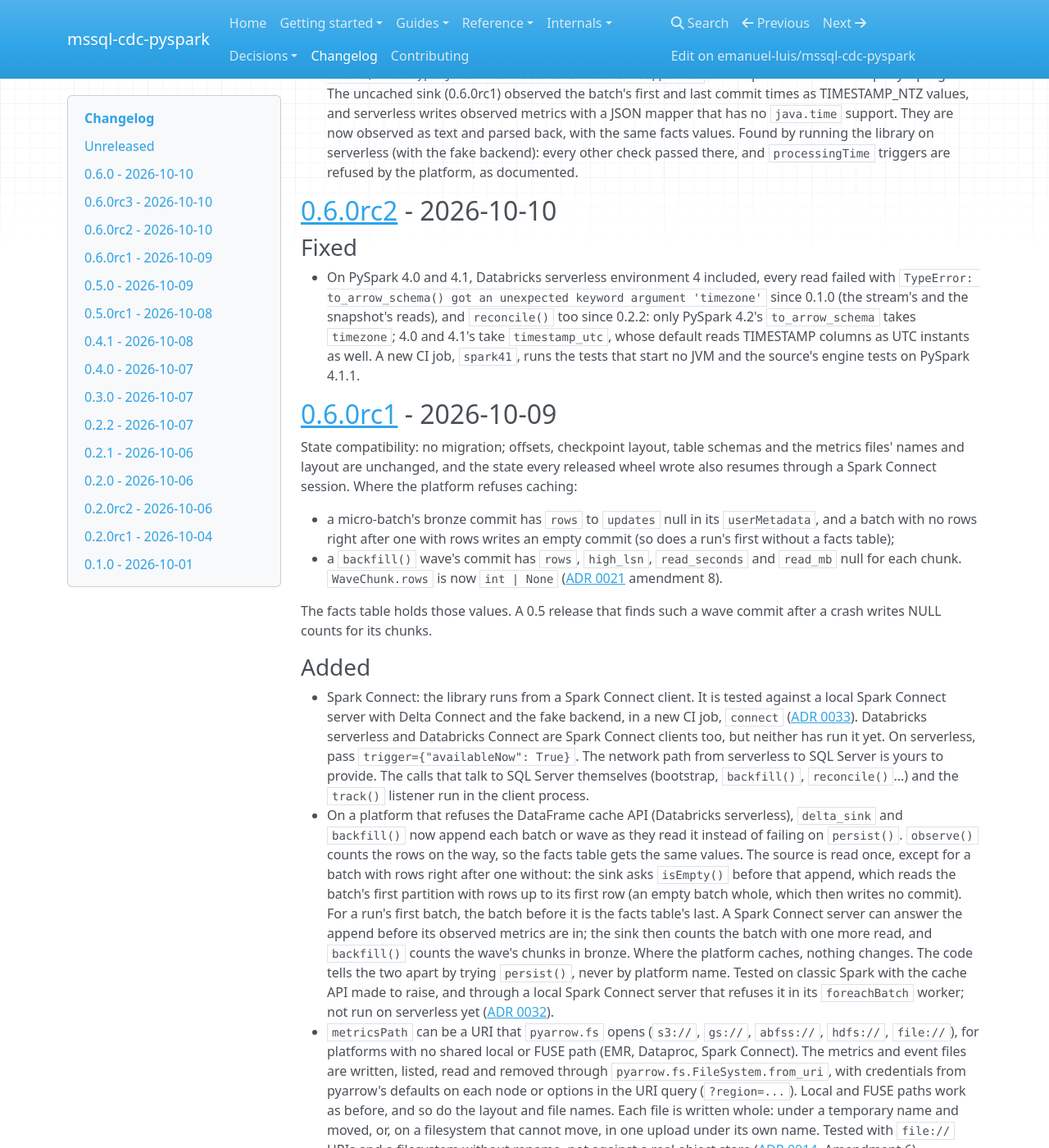
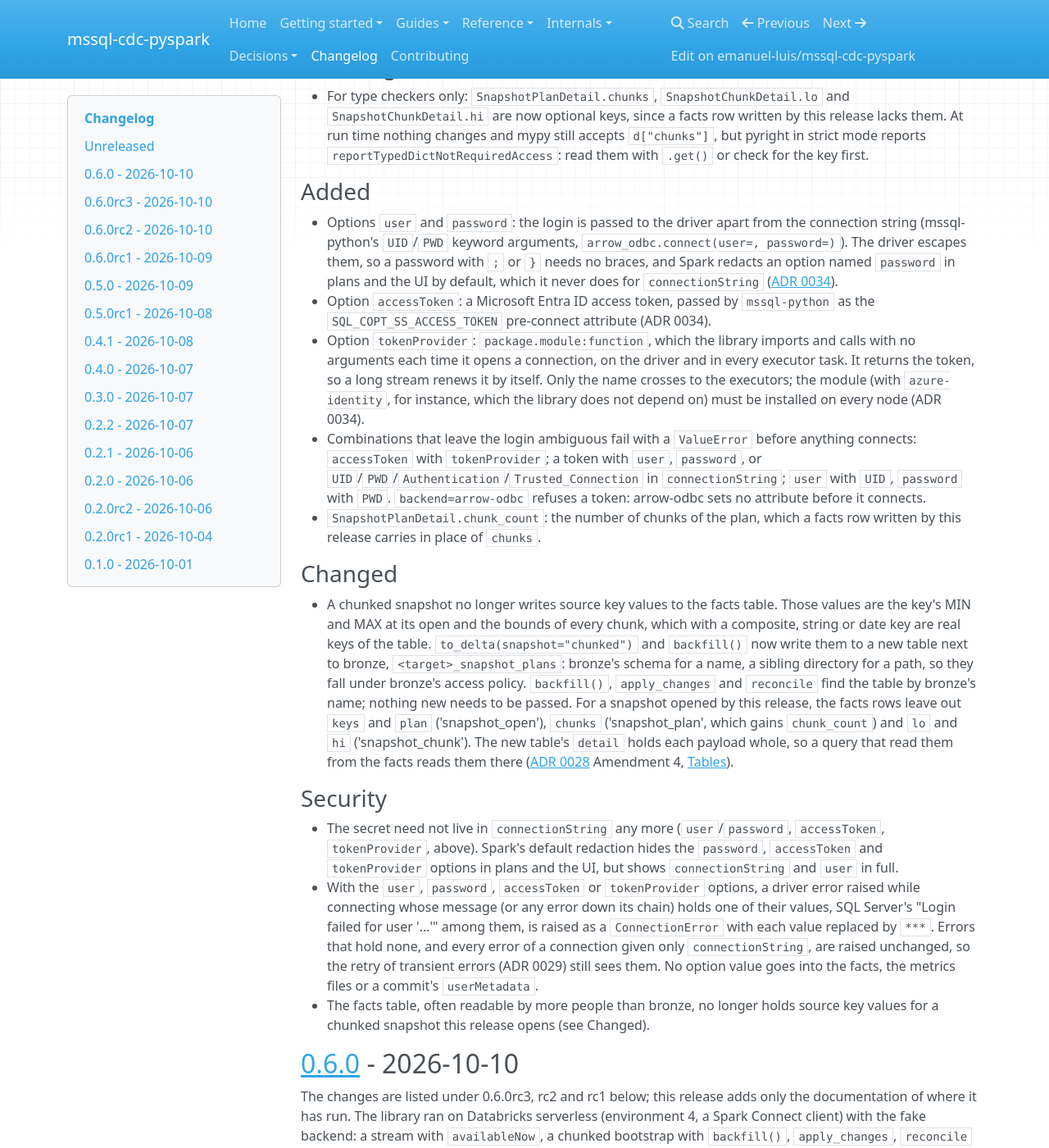
Before and after one commit to emanuel-luis/mssql-cdc-pyspark, an MkDocs documentation site: the page built from docs/changelog.md, in a window 1280 px wide and 1400 px high, scrolled down 677 px. Shown: the whole window at 82% size. Built offline with MkDocs 1.6.1, drawn with Linux system fonts in a browser that asks for light colours; nearby versions of some CDN libraries; some of the changed text lies outside the part shown.

Commit message:
docs: 0.7.0 changelog, roadmap and invariants 5 and 12; facts version 13 in the migration test

```diff
--- a/CHANGELOG.md
+++ b/CHANGELOG.md
@@ -11,6 +11,88 @@ migration path. Every release says what it does to that state in its "State
 compatibility" line.
 
 ## [Unreleased]
+
+State compatibility: offsets and checkpoints unchanged. A new table kind, the snapshot plans
+table (`<target>_snapshot_plans`, next to bronze), starts at schema version 0 with its own
+migrations module, `migrations/plans.py`; facts migration 13 rewrites the comment of `detail`
+(metadata only) the next time a stream opens the facts table. No `mssql_cdc.min_version` is
+set.
+
+- The payload keys that hold key values (`keys` and `plan` of 'snapshot_open', `chunks` of
+  'snapshot_plan', `lo` and `hi` of 'snapshot_chunk') leave only the facts rows this release
+  writes for a chunked snapshot it opens; the plans table holds each payload whole
+  ([ADR 0021](https://emanuel-luis.github.io/mssql-cdc-pyspark/decisions/0021-compatibility-policy-for-0x/)
+  amendment 9). Rows written before are read as before.
+- A chunked snapshot opened by an earlier release finishes on this one the way it started:
+  its key values stay in its facts rows and no plans table is written, so jobs of both
+  releases that share those facts can read it. `tests/compat` finishes each release's open
+  snapshot this way.
+- In the other direction, on a snapshot this release opened, an earlier release's
+  `apply_changes` applies the waves without range deletes (the rebuild at completion removes
+  those keys), and its `backfill()` and `reconcile()` fail with `KeyError`. Upgrade the jobs
+  that run them together with the stream.
+
+### Breaking
+
+- For type checkers only: `SnapshotPlanDetail.chunks`, `SnapshotChunkDetail.lo` and
+  `SnapshotChunkDetail.hi` are now optional keys, since a facts row written by this release
+  lacks them. At run time nothing changes and mypy still accepts `d["chunks"]`, but pyright
+  in strict mode reports `reportTypedDictNotRequiredAccess`: read them with `.get()` or check
+  for the key first.
+
+### Added
+
+- Options `user` and `password`: the login is passed to the driver apart from the
+  connection string (mssql-python's `UID`/`PWD` keyword arguments,
+  `arrow_odbc.connect(user=, password=)`). The driver escapes them, so a password with `;`
+  or `}` needs no braces, and Spark redacts an option named `password` in plans and the UI
+  by default, which it never does for `connectionString`
+  ([ADR 0034](https://emanuel-luis.github.io/mssql-cdc-pyspark/decisions/0034-credentials-outside-the-connection-string/)).
+- Option `accessToken`: a Microsoft Entra ID access token, passed by `mssql-python` as the
+  `SQL_COPT_SS_ACCESS_TOKEN` pre-connect attribute (ADR 0034).
+- Option `tokenProvider`: `package.module:function`, which the library imports and calls
+  with no arguments each time it opens a connection, on the driver and in every executor
+  task. It returns the token, so a long stream renews it by itself. Only the name crosses to
+  the executors; the module (with `azure-identity`, for instance, which the library does not
+  depend on) must be installed on every node (ADR 0034).
+- Combinations that leave the login ambiguous fail with a `ValueError` before anything
+  connects: `accessToken` with `tokenProvider`; a token with `user`, `password`, or
+  `UID`/`PWD`/`Authentication`/`Trusted_Connection` in `connectionString`; `user` with
+  `UID`, `password` with `PWD`. `backend=arrow-odbc` refuses a token: arrow-odbc sets no
+  attribute before it connects.
+- `SnapshotPlanDetail.chunk_count`: the number of chunks of the plan, which a facts row
+  written by this release carries in place of `chunks`.
+
+### Changed
+
+- A chunked snapshot no longer writes source key values to the facts table. Those values
+  are the key's MIN and MAX at its open and the bounds of every chunk, which with a
+  composite, string or date key are real keys of the table. `to_delta(snapshot="chunked")`
+  and `backfill()` now write them to a new table next to bronze, `<target>_snapshot_plans`:
+  bronze's schema for a name, a sibling directory for a path, so they fall under bronze's
+  access policy. `backfill()`, `apply_changes` and `reconcile` find the table by bronze's
+  name; nothing new needs to be passed. For a snapshot opened by this release, the facts
+  rows leave out `keys` and `plan` ('snapshot_open'), `chunks` ('snapshot_plan', which gains
+  `chunk_count`) and `lo` and `hi` ('snapshot_chunk'). The new table's `detail` holds each
+  payload whole, so a query that read them from the facts reads them there
+  ([ADR 0028](https://emanuel-luis.github.io/mssql-cdc-pyspark/decisions/0028-chunked-snapshot-next-to-the-stream/)
+  Amendment 4, [Tables](https://emanuel-luis.github.io/mssql-cdc-pyspark/reference/tables/#snapshot-plans)).
+
+### Security
+
+- The secret need not live in `connectionString` any more (`user`/`password`,
+  `accessToken`, `tokenProvider`, above). Spark's default redaction hides the `password`,
+  `accessToken` and `tokenProvider` options in plans and the UI, but shows
+  `connectionString` and `user` in full.
+- With the `user`, `password`, `accessToken` or `tokenProvider` options, a driver error
+  raised while connecting whose message (or any error down its chain) holds one of their
+  values, SQL Server's "Login failed for user '...'" among them, is raised as a
+  `ConnectionError` with each value replaced by `***`. Errors that hold none, and every
+  error of a connection given only `connectionString`, are raised unchanged, so the retry
+  of transient errors (ADR 0029) still sees them. No option value goes into the facts,
+  the metrics files or a commit's `userMetadata`.
+- The facts table, often readable by more people than bronze, no longer holds source key
+  values for a chunked snapshot this release opens (see Changed).
 
 ## [0.6.0] - 2026-10-10
 
```
Also changed, not shown: CLAUDE.md (+5 -3 lines), docs/ROADMAP.md (+4 -3 lines), 1 other file.
